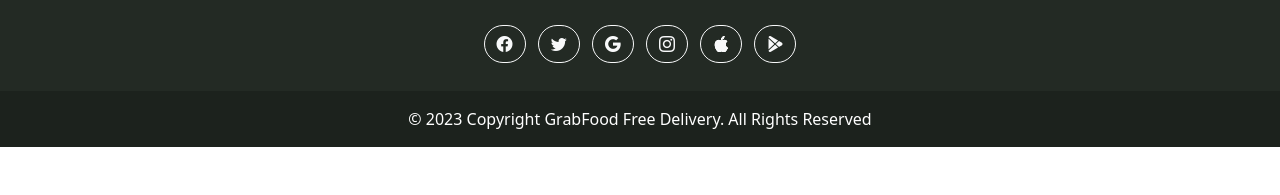
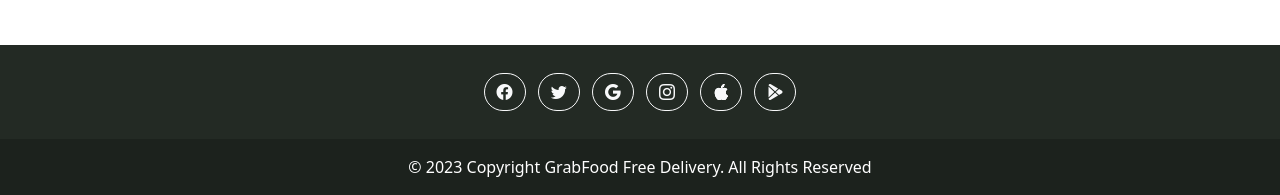
Before and after one commit to devken0/food-delivery-homepage-v2, a plain HTML site: page index.html in a window 1280 px wide. Shown: the part 1983-2178 px from the top of the page. Before the commit the page ends 2130 px from the top, so only its background shows below. Drawn offline with nearby package versions, Linux system fonts and the light colour scheme.

Commit message:
Update index.html
added margin top for footer and added some functional comments.

```diff
--- a/index.html
+++ b/index.html
@@ -87,19 +87,7 @@
     </nav>
   </header>
   <!-- Main -->
-
-  <!-- <div class="container mt-5 pt-5">
-          <h1>
-            <span>Free</span> Delivery
-          </h1>
-          <p>Trending: ramen, pizza, burgers, pasta, coffee, tea </p>
-          <form>
-            <input type="text" class="search-input" placeholder="Type your location here..">
-            <button type="submit" class="search-btn">
-              <i class="bi bi-crosshair" style="color:green;"></i>
-            </button>
-          </form>
-  </div> -->
+  <!-- Banner Section -->
   <div class="head-banner">
     <div class="banner">
       <div>
@@ -116,6 +104,7 @@
       </div>
     </div>
   </div>
+  <!-- Responsive Card Grid Section -->
   <div class="container">
     <h2 class="mt-3 mb-4">Popular Promos <span class="text-success">Near You</span></h2>
     <div class="row row-cols-1 row-cols-md-4 g-4">
@@ -157,6 +146,7 @@
       </div>
     </div>
   </div>
+  <!-- Responsive Image Grid Section -->
   <div class="container">
     <h2 class="mt-3 mb-4">Food for everyone! </h2>
     <div class="container">
@@ -213,7 +203,7 @@
     </div>
   </div>
   <!-- Footer -->
-  <footer class="text-center text-white" style="background-color: #232a24;">
+  <footer class="text-center text-white mt-5" style="background-color: #232a24;">
     <div class="container p-4 pb-0 mb-4">
       <!-- Footer Icons Section -->
       <!-- Facebook -->
```
